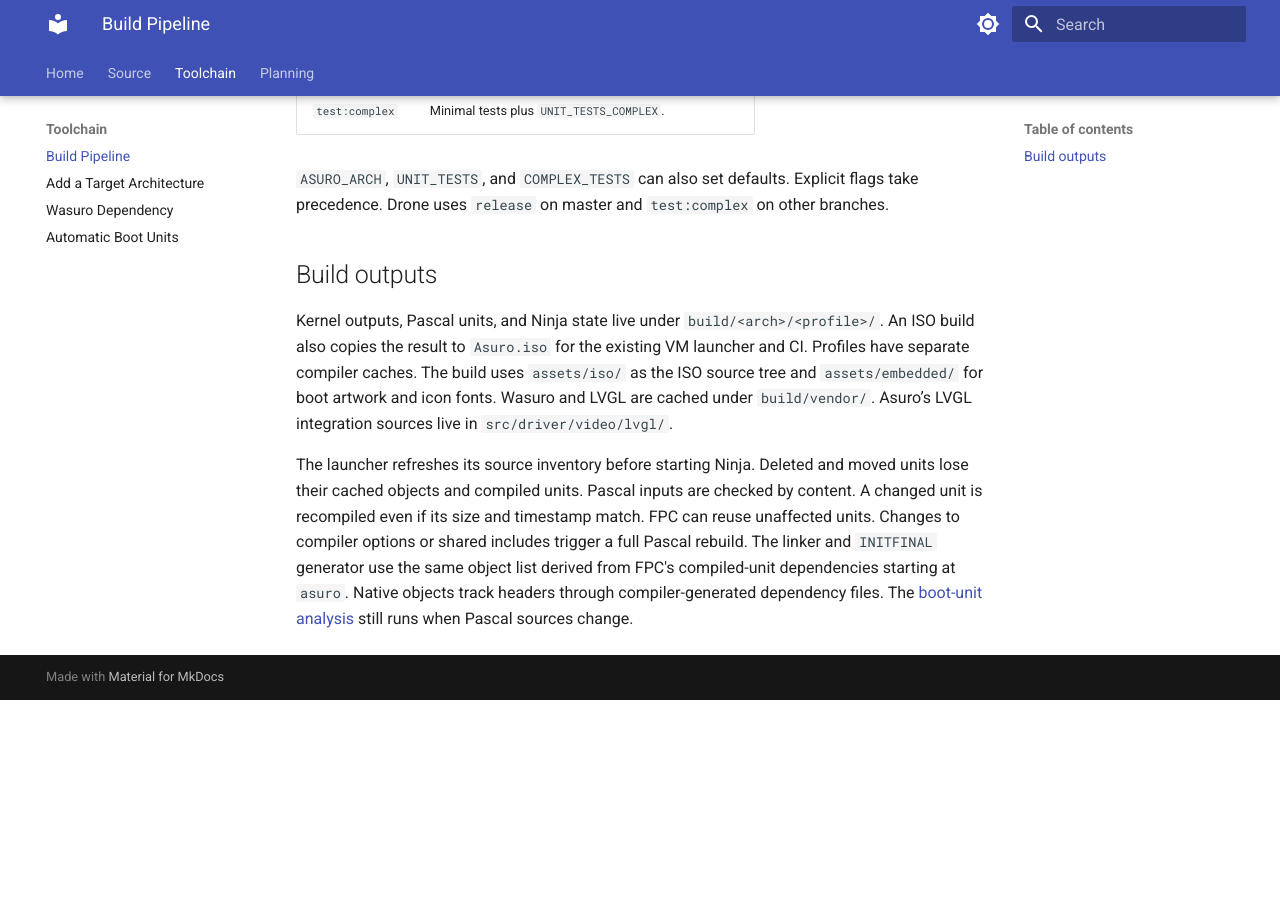
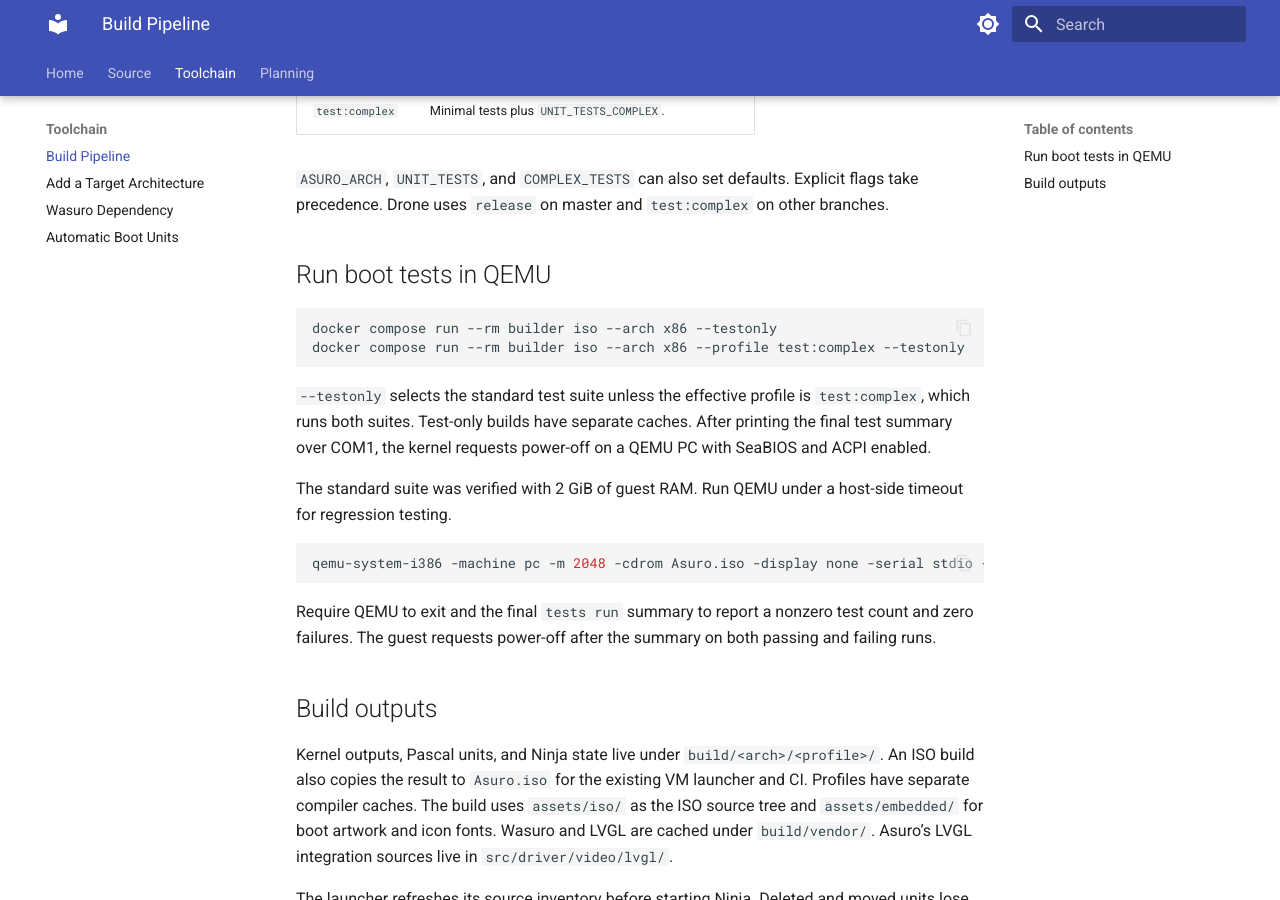
Before and after one commit to t3hn3rd/Asuro, an MkDocs documentation site: the page built from doc/toolchain/compile.md, in a window 1280 px wide and 900 px high, scrolled down 880 px. Built offline with MkDocs 1.6.1 and Material for MkDocs 9.7.7, drawn with Linux system fonts in a browser that asks for light colours; before the commit the page ends 1580 px from its top, so only the background shows below that.

Commit message:
Add test-only boot mode for QEMU regression testing
Build System
- Feat: Add --testonly for standard and complex test profiles
- Build: Isolate test-only compiler outputs from regular builds

Kernel Tests
- Feat: Add a reusable x86 QEMU power-off routine
- Feat: Power off after printing the final test summary

Drone CI
- CI: Build complex test-only ISOs on non-master branches
- CI: Run QEMU tests on develop and feature/test-only-mode
- CI: Share the ISO at /code/Asuro.iso and update step dependencies

Documentation
- Docs: Describe test-only builds and QEMU regression checks

````diff
--- a/doc/toolchain/compile.md
+++ b/doc/toolchain/compile.md
@@ -27,6 +27,23 @@ The default is `all --arch x86 --profile release`. The `x86` recipe builds an i3
 
 `ASURO_ARCH`, `UNIT_TESTS`, and `COMPLEX_TESTS` can also set defaults. Explicit flags take precedence. Drone uses `release` on master and `test:complex` on other branches.
 
+## Run boot tests in QEMU
+
+```sh
+docker compose run --rm builder iso --arch x86 --testonly
+docker compose run --rm builder iso --arch x86 --profile test:complex --testonly
+```
+
+`--testonly` selects the standard test suite unless the effective profile is `test:complex`, which runs both suites. Test-only builds have separate caches. After printing the final test summary over COM1, the kernel requests power-off on a QEMU PC with SeaBIOS and ACPI enabled.
+
+The standard suite was verified with 2 GiB of guest RAM. Run QEMU under a host-side timeout for regression testing.
+
+```sh
+qemu-system-i386 -machine pc -m 2048 -cdrom Asuro.iso -display none -serial stdio -monitor none -no-reboot
+```
+
+Require QEMU to exit and the final `tests run` summary to report a nonzero test count and zero failures. The guest requests power-off after the summary on both passing and failing runs.
+
 ## Build outputs
 
 Kernel outputs, Pascal units, and Ninja state live under `build/<arch>/<profile>/`. An ISO build also copies the result to `Asuro.iso` for the existing VM launcher and CI. Profiles have separate compiler caches. The build uses `assets/iso/` as the ISO source tree and `assets/embedded/` for boot artwork and icon fonts. Wasuro and LVGL are cached under `build/vendor/`. Asuro’s LVGL integration sources live in `src/driver/video/lvgl/`.
````
Also changed, not shown: .drone.yml (+22 -6 lines), 3 other files.
